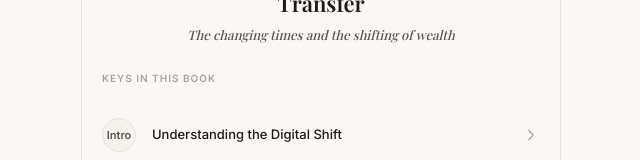
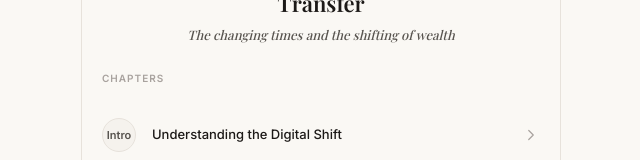
Before and after one commit to elijasinyinza-a11y/DKSE-App, a Next.js app: page /reader/digital-assets in a window 1280 px wide. Shown: the part 349-509 px from the top of the page, without its empty margins (319-959 px from the left). Built offline with nearby package versions, Linux system fonts and the light colour scheme; a web font is replaced by a local one.

Commit message:
Add files via upload

```diff
--- a/src/pages/reader/[slug].js
+++ b/src/pages/reader/[slug].js
@@ -65,7 +65,7 @@ export default function Reader({ book, slug }) {
 
       {chapters.length > 0 ? (
         <div className={styles.chapterList}>
-          <p className="section-label" style={{ padding: '0 20px' }}>Keys in this book</p>
+          <p className="section-label" style={{ padding: '0 20px' }}>Chapters</p>
           {chapters.map((ch, i) => {
             const done = prog.status === 'complete' || i < prog.currentChapter
             const current = prog.status === 'in-progress' && i === prog.currentChapter
@@ -113,7 +113,7 @@ function ReadingView({ book, slug, chapters, index, onBack, onNavigate }) {
       </div>
 
       <article className={styles.readBody}>
-        <p className={styles.readKicker}>{typeof ch.number === 'number' ? `Key ${ch.number}` : ch.number}</p>
+        <p className={styles.readKicker}>{typeof ch.number === 'number' ? `Chapter ${ch.number}` : ch.number}</p>
         <h1 className={styles.readTitle}>{ch.title}</h1>
 
         <div className={styles.readProse}>
@@ -138,7 +138,7 @@ function ReadingView({ book, slug, chapters, index, onBack, onNavigate }) {
         {isLast ? (
           <button className={`btn btn--primary ${styles.readNavPrimary}`} onClick={onBack}>Finish book</button>
         ) : (
-          <button className={`btn btn--primary ${styles.readNavPrimary}`} onClick={() => onNavigate(index + 1)}>Next key</button>
+          <button className={`btn btn--primary ${styles.readNavPrimary}`} onClick={() => onNavigate(index + 1)}>Next chapter</button>
         )}
       </div>
     </div>
```
